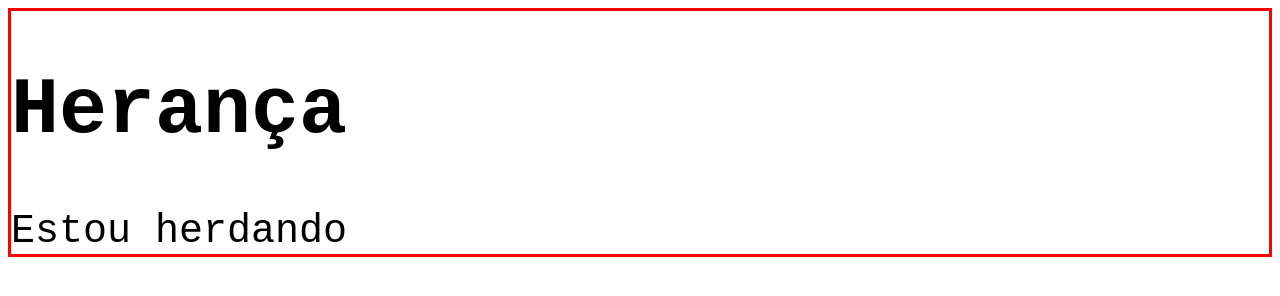
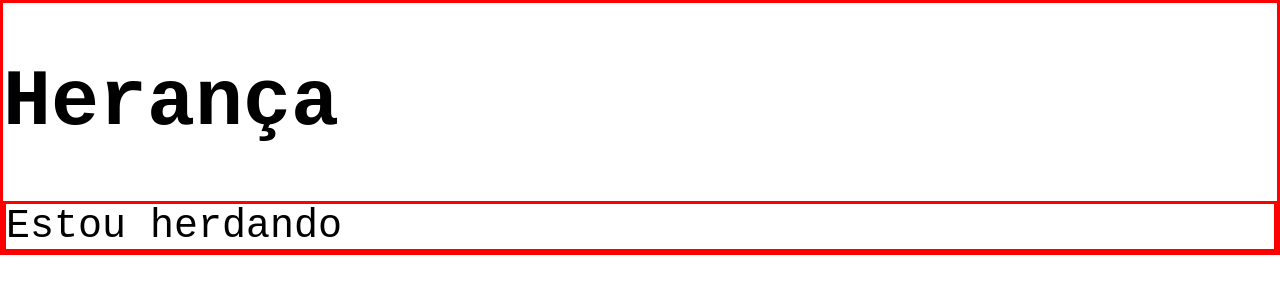
Before and after one commit to Brenox889/Cod3r-class, a plain HTML site: page css/heranca.html in a window 1280 px wide. Drawn offline with Linux system fonts and the light colour scheme.

Commit message:
feat: box class

```diff
--- a/css/heranca.html
+++ b/css/heranca.html
@@ -9,6 +9,11 @@
             font-family:monospace;
             font-size:40px;
             border: solid 3px red;
+            margin: 0;
+        }
+        div {
+            border: inherit;
+            padding: inherit;
         }
     </style>
 </head>
```
